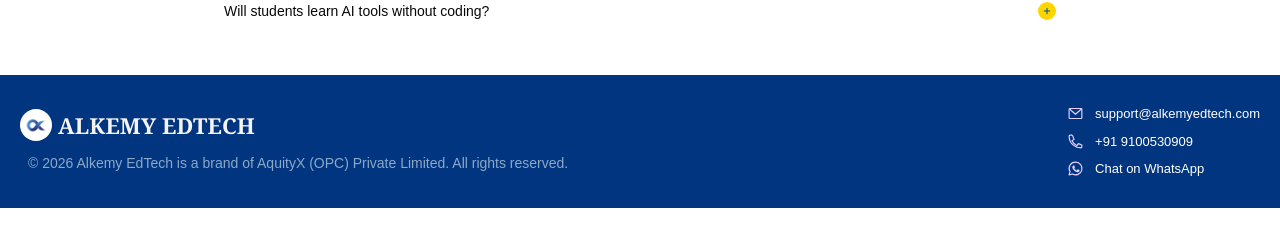
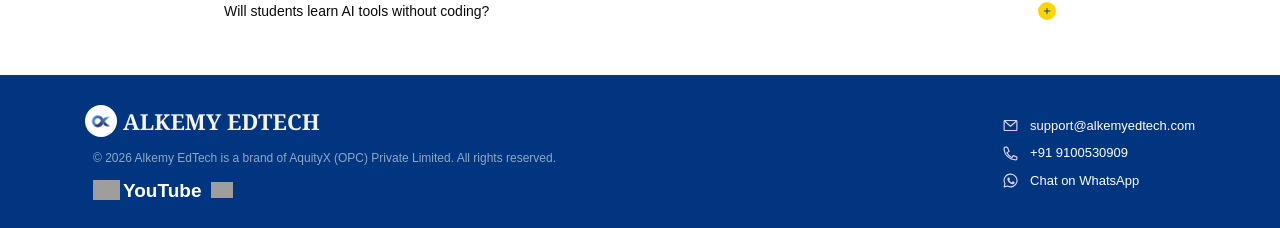
Before and after one commit to developerteam-lang/alkemy-landing-page, a React (Create React App) app: page / in a window 1280 px wide. Shown: the part 6921-7149 px from the top of the page. Built offline with nearby package versions, Linux system fonts and the light colour scheme; grey boxes are pictures that could not be loaded.

Commit message:
Footer youtube, instagram social media icons updated, chat with us button also updated v46

```diff
--- a/src/App.js
+++ b/src/App.js
@@ -15,6 +15,8 @@ import AILab from './AILab';
 import LiveToolOrbit from './LiveToolOrbit';
 import MentorSection from './MentorSection';
 import Footer from './Footer';
+
+import ChatWithUs from "./ChatWithUs";
 function App() {
   return (
     <>
@@ -30,7 +32,7 @@ function App() {
       </div>
       <TrustedSchools />
       <ProjectsToBuild />
-      <LiveClasses />
+      {/* */}<LiveClasses />
     <div className="topImage">
          <AILab />
       </div>
@@ -41,6 +43,8 @@ function App() {
       <WinnersSection />
       <WinterCampFAQ />
       <Footer />
+
+      <ChatWithUs />
     </>
   );
 }
--- /dev/null
+++ b/src/ChatWithUs.css
@@ -0,0 +1,96 @@
+
+/* FLOATING CHAT WITH US BUTTON */
+.chat-with-us {
+  position: fixed;
+  left: 20px;
+  bottom: 38px;
+  z-index: 9999;
+
+  display: inline-flex;
+  align-items: center;
+  justify-content: center;
+  gap: 9px;
+
+  padding: 1px 25px;
+  min-height: 58px;
+
+  background-color: #20c96b;
+  color: #ffffff;
+
+  border-radius: 35px;
+  text-decoration: none;
+
+  font-family: Arial, Helvetica, sans-serif;
+  font-size: 17px;
+  font-weight: 600;
+  line-height: 1;
+
+  box-shadow: 0 3px 8px rgba(0, 0, 0, 0.20);
+
+  opacity: 0;
+  visibility: hidden;
+  pointer-events: none;
+
+  transform: translateX(-120px);
+
+  transition:
+    opacity 0.3s ease,
+    transform 0.3s ease,
+    visibility 0.3s ease;
+}
+
+/* VISIBLE AFTER SCROLLING */
+.chat-with-us.chat-with-us--visible {
+  opacity: 1;
+  visibility: visible;
+  pointer-events: auto;
+  transform: translateX(0);
+}
+
+/* WHATSAPP ICON */
+.chat-with-us svg {
+  width: 23px;
+  height: 23px;
+  flex-shrink: 0;
+  color: #ffffff;
+}
+
+/* HOVER EFFECT */
+.chat-with-us:hover {
+  background-color: #17b95d;
+  color: #ffffff;
+}
+
+/* TABLET */
+@media (max-width: 700px) {
+  .chat-with-us {
+    left: 15px;
+    bottom: 28px;
+    min-height: 50px;
+    padding: 11px 16px;
+    font-size: 15px;
+    gap: 7px;
+  }
+
+  .chat-with-us svg {
+    width: 21px;
+    height: 21px;
+  }
+}
+
+/* MOBILE */
+@media (max-width: 520px) {
+  .chat-with-us {
+    left: 12px;
+    bottom: 22px;
+    min-height: 46px;
+    padding: 10px 15px;
+    font-size: 14px;
+    gap: 7px;
+  }
+
+  .chat-with-us svg {
+    width: 20px;
+    height: 20px;
+  }
+}
--- /dev/null
+++ b/src/ChatWithUs.jsx
@@ -0,0 +1,57 @@
+
+import React, { useEffect, useState } from "react";
+import "./ChatWithUs.css";
+
+export default function ChatWithUs() {
+  const [isVisible, setIsVisible] = useState(false);
+
+  useEffect(() => {
+    const handleScroll = () => {
+      setIsVisible(window.scrollY > 250);
+    };
+
+    window.addEventListener("scroll", handleScroll, { passive: true });
+
+    handleScroll();
+
+    return () => {
+      window.removeEventListener("scroll", handleScroll);
+    };
+  }, []);
+
+  return (
+    <a
+      href="https://wa.me/919100530909"
+      className={`chat-with-us ${isVisible ? "chat-with-us--visible" : ""}`}
+      target="_blank"
+      rel="noopener noreferrer"
+      aria-label="Chat with us on WhatsApp"
+      aria-hidden={!isVisible}
+      tabIndex={isVisible ? 0 : -1}
+    >
+      <svg
+        viewBox="0 0 24 24"
+        fill="none"
+        xmlns="http://www.w3.org/2000/svg"
+        aria-hidden="true"
+      >
+        <path
+          d="M20.4 11.7a8.4 8.4 0 0 1-12.4 7.4L3 20.3l1.3-4.8a8.4 8.4 0 1 1 16.1-3.8Z"
+          stroke="currentColor"
+          strokeWidth="1.8"
+          strokeLinecap="round"
+          strokeLinejoin="round"
+        />
+        <path
+          d="M8.5 8.2c.3-.5.6-.5 1-.5h.4c.2 0 .4.1.5.4l.8 1.8c.1.2.1.4-.1.6l-.7.9c-.2.2-.2.4 0 .6.7 1.2 1.7 2.1 2.9 2.7.2.1.4.1.6-.1l1-1.2c.2-.2.4-.3.7-.2l1.8.9"
+          stroke="currentColor"
+          strokeWidth="1.6"
+          strokeLinecap="round"
+          strokeLinejoin="round"
+        />
+      </svg>
+
+      <span>Chat with us</span>
+    </a>
+  );
+}
--- a/src/Footer.css
+++ b/src/Footer.css
@@ -21,7 +21,7 @@
   max-width: 1336px;
   min-height: 128px;
   margin: 0 auto;
-  padding: 30px 20px;
+  padding: 30px 85px;
   display: flex;
   align-items: center;
   justify-content: space-between;
@@ -72,7 +72,7 @@
 .toi-footer__copyright {
   margin: 0;
   color: #8ba9c8;
-  font-size: 14px;
+  font-size: 12px;
   font-weight: 400;
   line-height: 1.5;
   padding-left:8px;
@@ -176,3 +176,64 @@
     font-size: 10px;
   }
 }
+
+/* div.social-media{
+  display:flex;
+  flex-direction: row;
+  gap:4;
+  color:white;
+} */
+
+
+
+/* SOCIAL MEDIA ICONS */
+.toi-footer__social-media {
+  display: flex;
+  flex-direction: row;
+  align-items: center;
+  justify-content: flex-start;
+  gap: 10px;
+  padding-left: 8px;
+}
+
+.toi-footer__social-link {
+  display: inline-flex;
+  align-items: center;
+  justify-content: center;
+  text-decoration: none;
+  cursor: pointer;
+  flex-shrink: 0;
+}
+
+/* YouTube */
+.toi-footer__youtube {
+  gap: 3px;
+}
+
+.toi-footer__youtube img {
+  display: block;
+  width: 27px;
+  height: 21px;
+  object-fit: contain;
+}
+
+.toi-footer__youtube span {
+  color: #ffffff;
+  font-size: 19px;
+  font-weight: 700;
+  line-height: 1;
+  font-family: Arial, Helvetica, sans-serif;
+}
+
+/* Instagram */
+.toi-footer__instagram img {
+  display: block;
+  width: 22px;
+  height: 22px;
+  object-fit: contain;
+}
+
+/* Hover */
+.toi-footer__social-link:hover {
+  opacity: 0.85;
+}
--- a/src/Footer.jsx
+++ b/src/Footer.jsx
@@ -26,6 +26,44 @@ export default function Footer() {
           <p className="toi-footer__copyright">
             © 2026 Alkemy EdTech is a brand of AquityX (OPC) Private Limited. All rights reserved.
           </p>
+           {/*<div style={{display:"grid"}}>
+            <div style={{paddingRight:"10px"}}><a href="https://www.youtube.com/@alkemyedtech">Youtube</a> </div>
+            <div><a href="https://www.instagram.com/alkemyedtech">Instagram</a></div>
+          </div>  */}
+           {/* SOCIAL MEDIA ICONS */}
+          <div className="toi-footer__social-media">
+
+            {/* YOUTUBE */}
+            <a
+              href="https://www.youtube.com/@alkemyedtech"
+              className="toi-footer__social-link toi-footer__youtube"
+              target="_blank"
+              rel="noopener noreferrer"
+              aria-label="Visit Alkemy EdTech on YouTube"
+            >
+              <img
+                src="https://cdn.simpleicons.org/youtube/FF0033"
+                alt="YouTube"
+              />
+              <span>YouTube</span>
+            </a>
+
+            {/* INSTAGRAM */}
+            <a
+              href="https://www.instagram.com/alkemyedtech"
+              className="toi-footer__social-link toi-footer__instagram"
+              target="_blank"
+              rel="noopener noreferrer"
+              aria-label="Visit Alkemy EdTech on Instagram"
+            >
+              <img
+                src="https://upload.wikimedia.org/wikipedia/commons/a/a5/Instagram_icon.png"
+                alt="Instagram"
+              />
+            </a>
+
+          </div>
+
         </div>
 
         {/* RIGHT SIDE: CONTACT DETAILS */}
```
